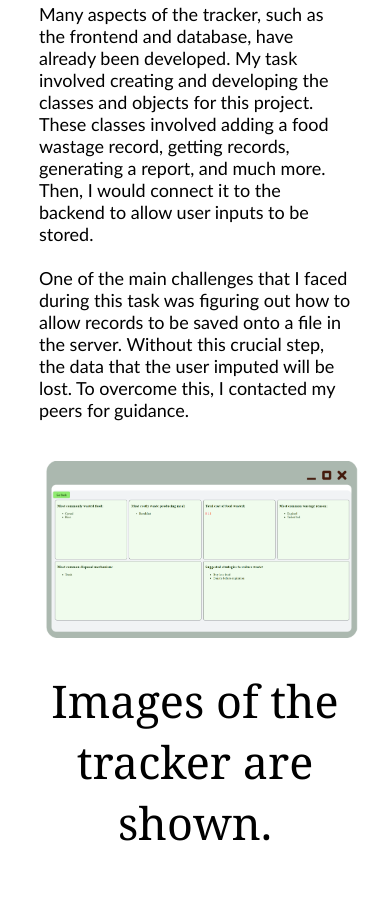
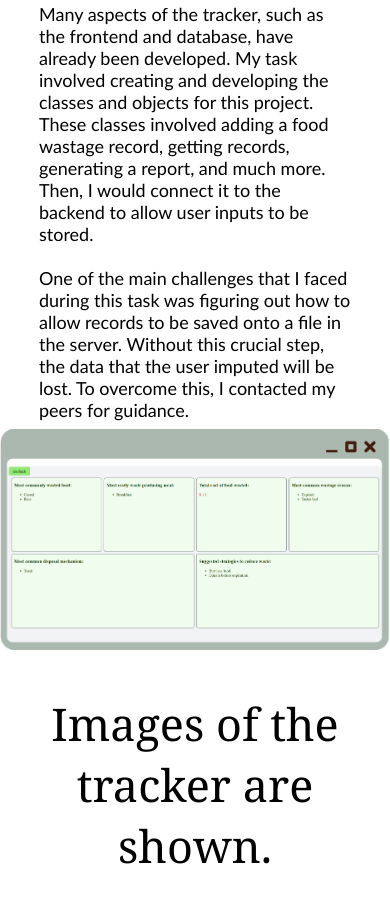
Before and after one commit to HaleyPatel17/CPSC349Project, a plain HTML site: page tracker.html in a window 390 px wide. Shown: the part 661-1564 px from the top of the page. Drawn offline with Linux system fonts and the light colour scheme.

Commit message:
Update style.css

```diff
--- a/style.css
+++ b/style.css
@@ -543,8 +543,15 @@ input[type=submit] {
     }
 
     .habitflow-mainpage {
-        width: 80%;
-        margin: 2rem;
+        width: 100%;
+        float: none;
+        margin-left: 0;
+        margin-right: 0;
+    }
+
+    .habit-second {
+        margin: 10%;
+        text-align: center;
     }
 
 
```
